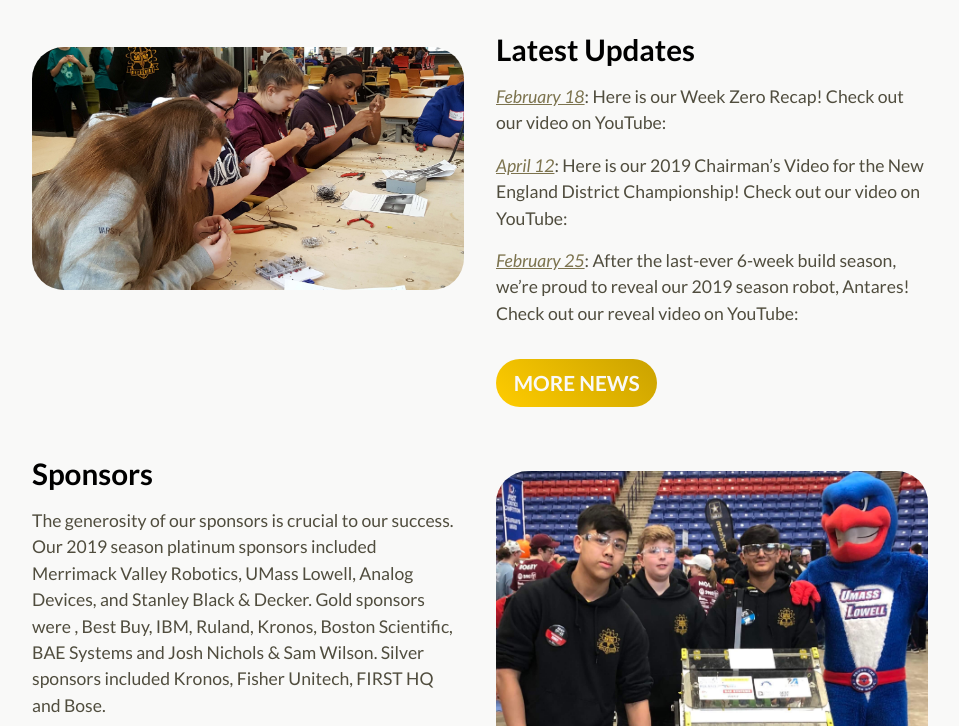
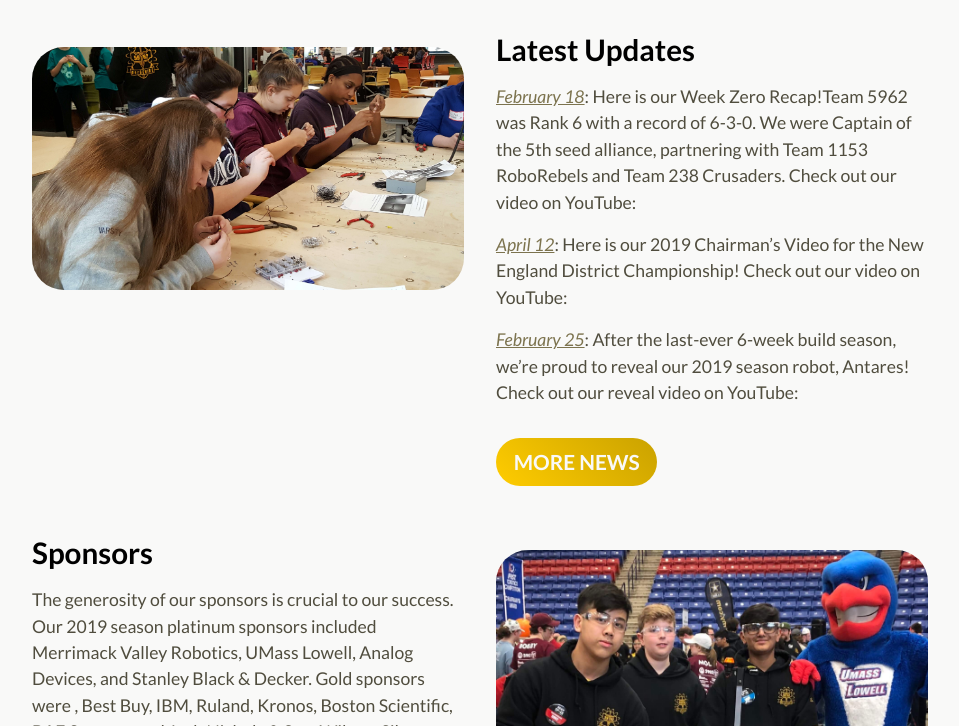
Before and after one commit to perSEVERE-5962/frc5962, a Jekyll site: the page built from index.html, in a window 1280 px wide and 900 px high, scrolled down 844 px, cut to the strip 174-900 px from the top of the window. Shown: the whole strip, without its empty margins (160-1119 px from the left). Built offline with Jekyll 4.4.1, drawn with Linux system fonts in a browser that asks for light colours.

Commit message:
Updated Week Zero Recap

```diff
--- a/_posts/2020-02-18-week-zero-recap.markdown
+++ b/_posts/2020-02-18-week-zero-recap.markdown
@@ -1,8 +1,9 @@
 ---
 title: Week Zero Recap
-date: 2020-02-18 03:02:00 Z
+date: 2020-02-18 15:00:00 Z
 ---
 
-Here is our Week Zero Recap! Check out our video on YouTube:
+Here is our Week Zero Recap!Team 5962 was Rank 6 with a record of 6-3-0. We were Captain of the 5th seed alliance, partnering with Team 1153 RoboRebels and Team 238 Crusaders.
+Check out our video on YouTube:
 
 <p><iframe width="560" height="315" src= "https://www.youtube.com/watch?v=kipbqwNAUQA&feature=youtu.be" allowfullscreen></iframe></p>
```
